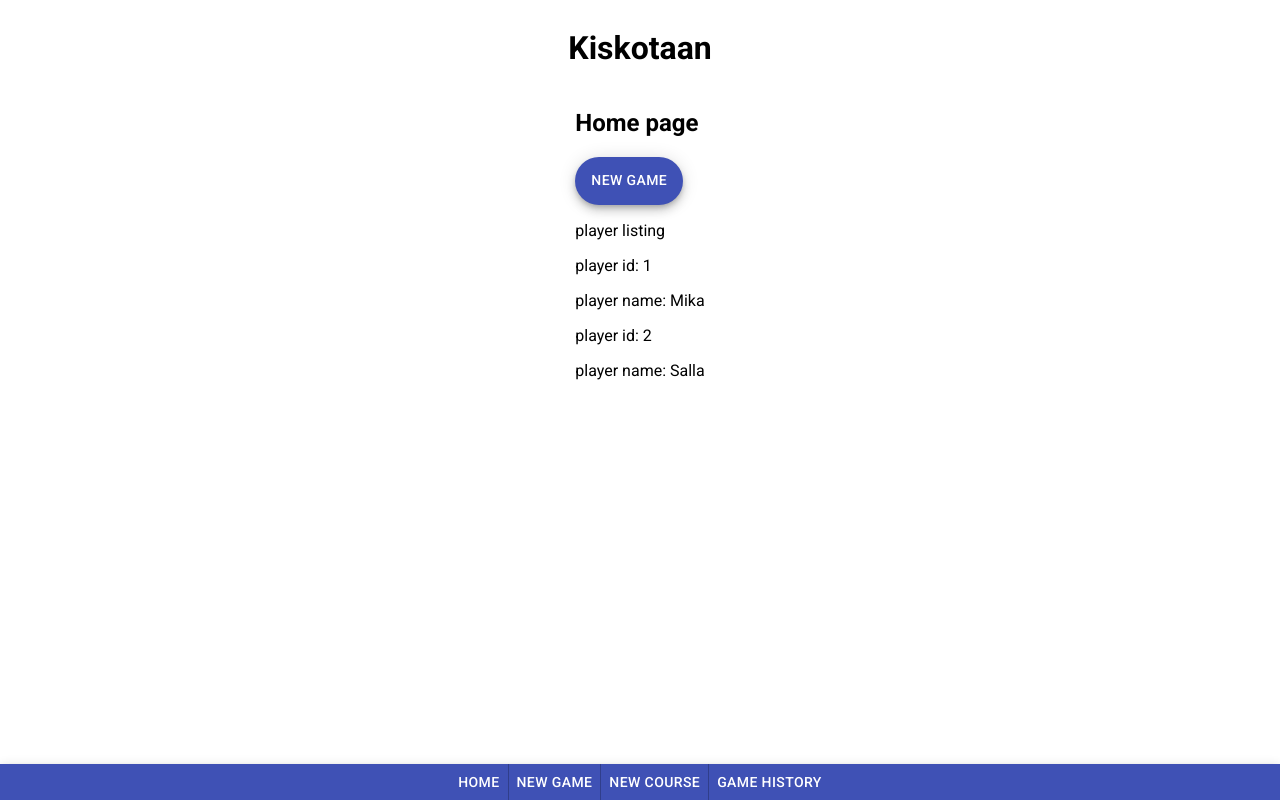
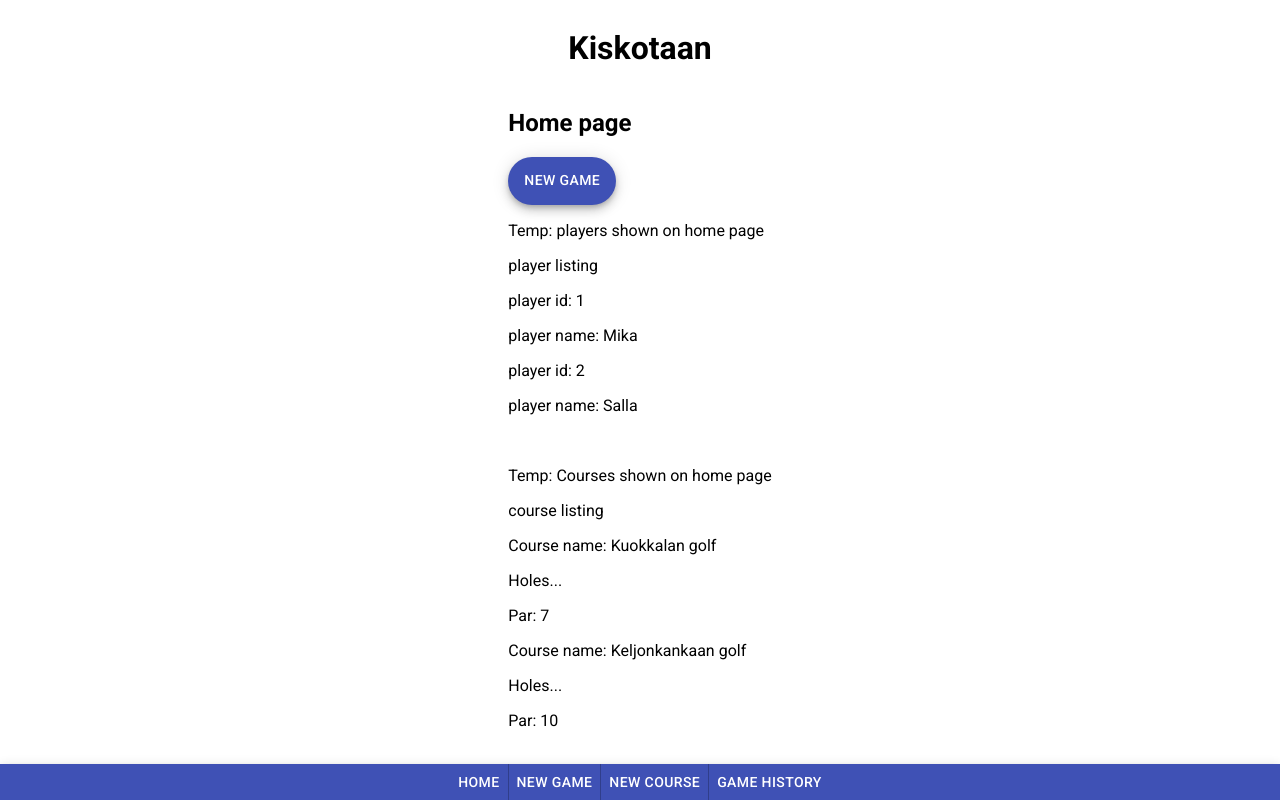
Before and after one commit to mika-alaoutinen/kiskotaan, a React (Create React App) app: page / in a window 1280 px wide. Built offline with nearby package versions, Linux system fonts and the light colour scheme; data requests are answered from the project's data file.

Commit message:
Retrieve all courses in App and show them in Home view

```diff
--- a/src/App.tsx
+++ b/src/App.tsx
@@ -4,6 +4,7 @@ import { useDispatch } from 'react-redux'
 import Grid from '@material-ui/core/Grid'
 
 import Navigation from './components/common/Navigation'
+import { getCourses } from './store/courses/courseActions'
 import { getPlayers } from './store/players/playerActions'
 
 const style = {
@@ -14,6 +15,7 @@ const App: React.FC = () => {
   const dispatch = useDispatch()
 
   useEffect(() => {
+    dispatch(getCourses())
     dispatch(getPlayers())
   }, [dispatch])
 
--- a/src/views/Home.tsx
+++ b/src/views/Home.tsx
@@ -4,6 +4,7 @@ import { Link as RouterLink } from 'react-router-dom'
 import Fab from '@material-ui/core/Fab'
 import Link from '@material-ui/core/Link'
 
+import Courses from '../components/course/Courses'
 import Players from '../components/player/Players'
 import { newGamePath } from '../constants'
 
@@ -17,7 +18,14 @@ const HomePage: React.FC = () => {
           New game
         </Link>
       </Fab>
+
+      <br />
+      <p>Temp: players shown on home page</p>
       <Players />
+
+      <br />
+      <p>Temp: Courses shown on home page</p>
+      <Courses />
     </div>
   )
 }
```
